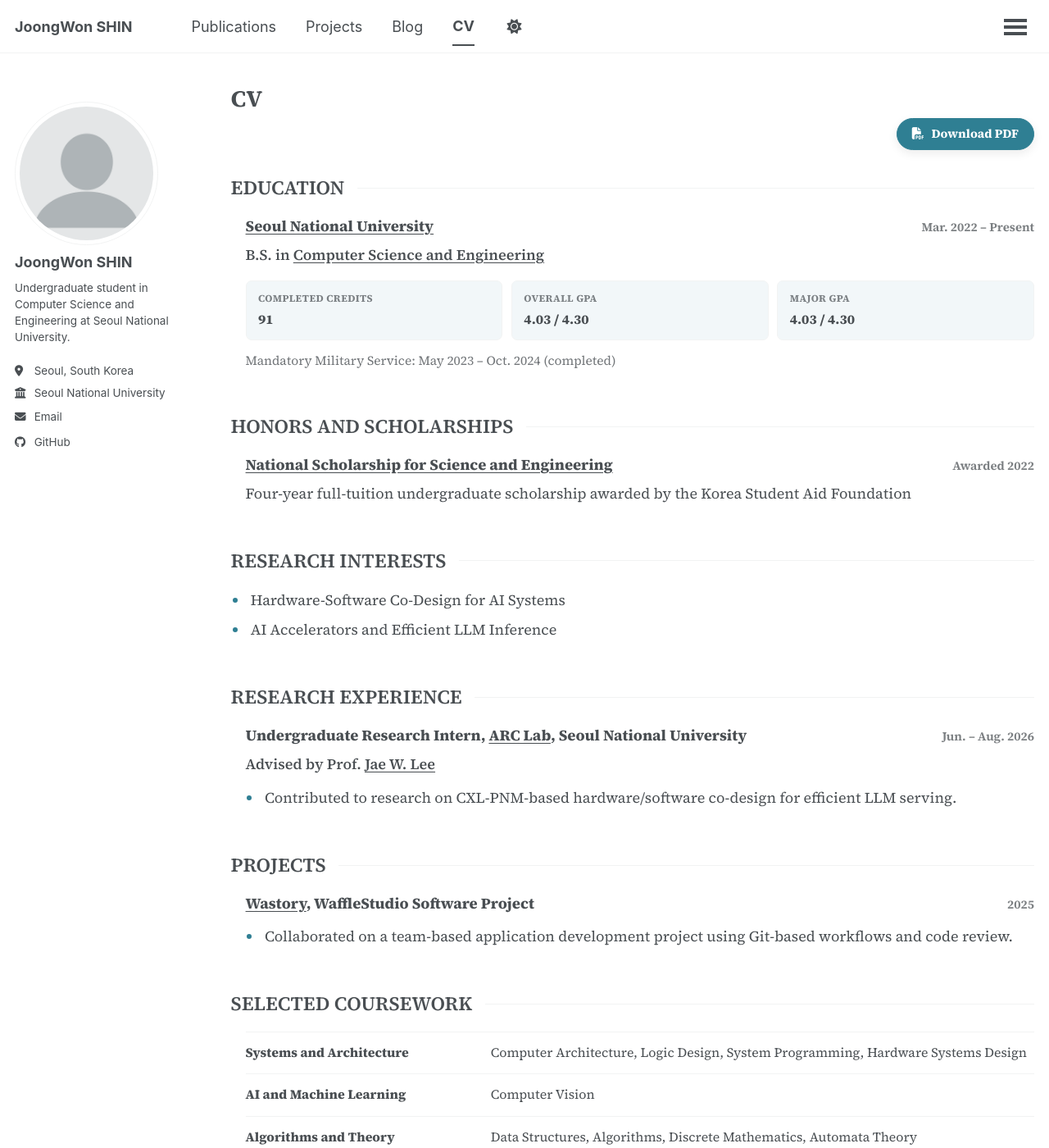
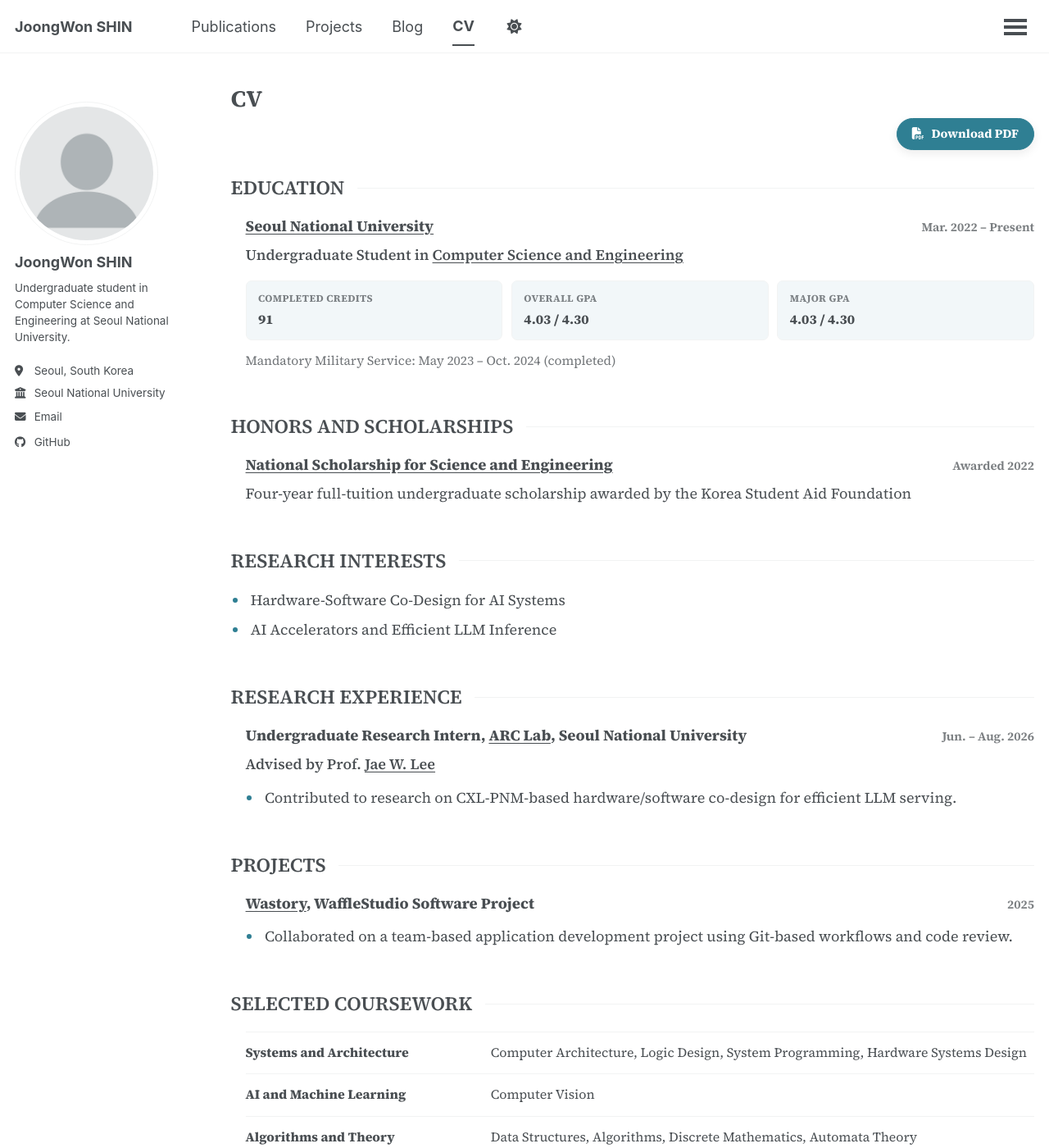
Before and after one commit to joongwon0204/joongwon0204.github.io, a Jekyll site: the page built from _pages/cv.md, in a window 1280 px wide and 1400 px high. Shown: the whole window at 82% size. Built offline with Jekyll 4.4.1, drawn with Linux system fonts in a browser that asks for light colours; a script that is not in the unit is left out.

Commit message:
update cv

```diff
--- a/_pages/cv.md
+++ b/_pages/cv.md
@@ -23,7 +23,7 @@ redirect_from:
         <h3><a href="https://www.snu.ac.kr/">Seoul National University</a></h3>
         <p class="cv-entry__date">Mar. 2022 &ndash; Present</p>
       </header>
-      <p class="cv-entry__subtitle">B.S. in <a href="https://cse.snu.ac.kr/">Computer Science and Engineering</a></p>
+      <p class="cv-entry__subtitle">Undergraduate Student in <a href="https://cse.snu.ac.kr/">Computer Science and Engineering</a></p>
       <div class="cv-facts" aria-label="Academic record">
         <div class="cv-fact">
           <span>Completed Credits</span>
--- a/_sass/layout/_json_cv.scss
+++ b/_sass/layout/_json_cv.scss
@@ -195,6 +195,12 @@
 .cv-fact--gpa {
   cursor: help;
 
+  > span,
+  > strong,
+  .cv-gpa-value {
+    transition: none;
+  }
+
   .cv-gpa-value--converted {
     display: none;
   }
```
Also changed, not shown: 2 other files.
